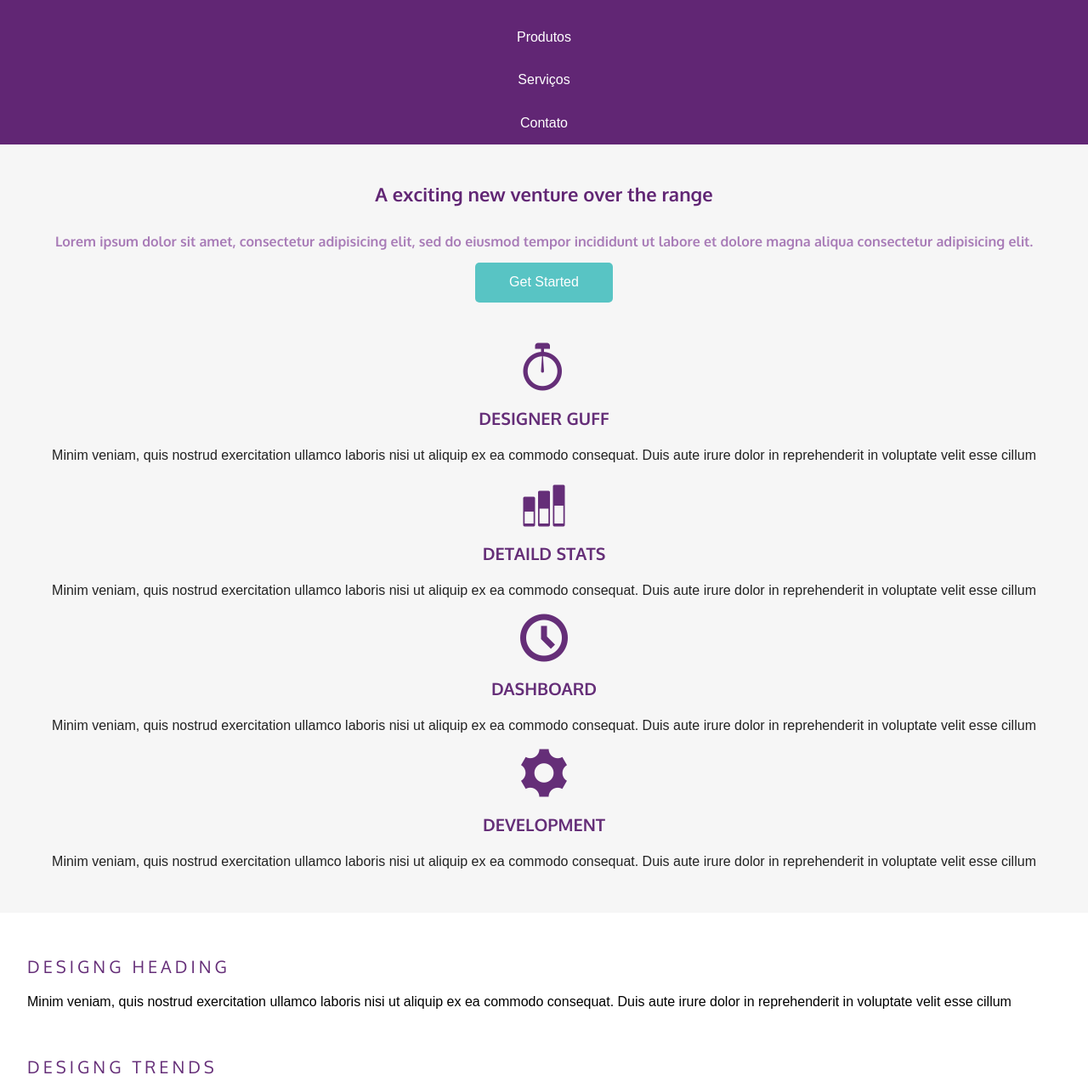
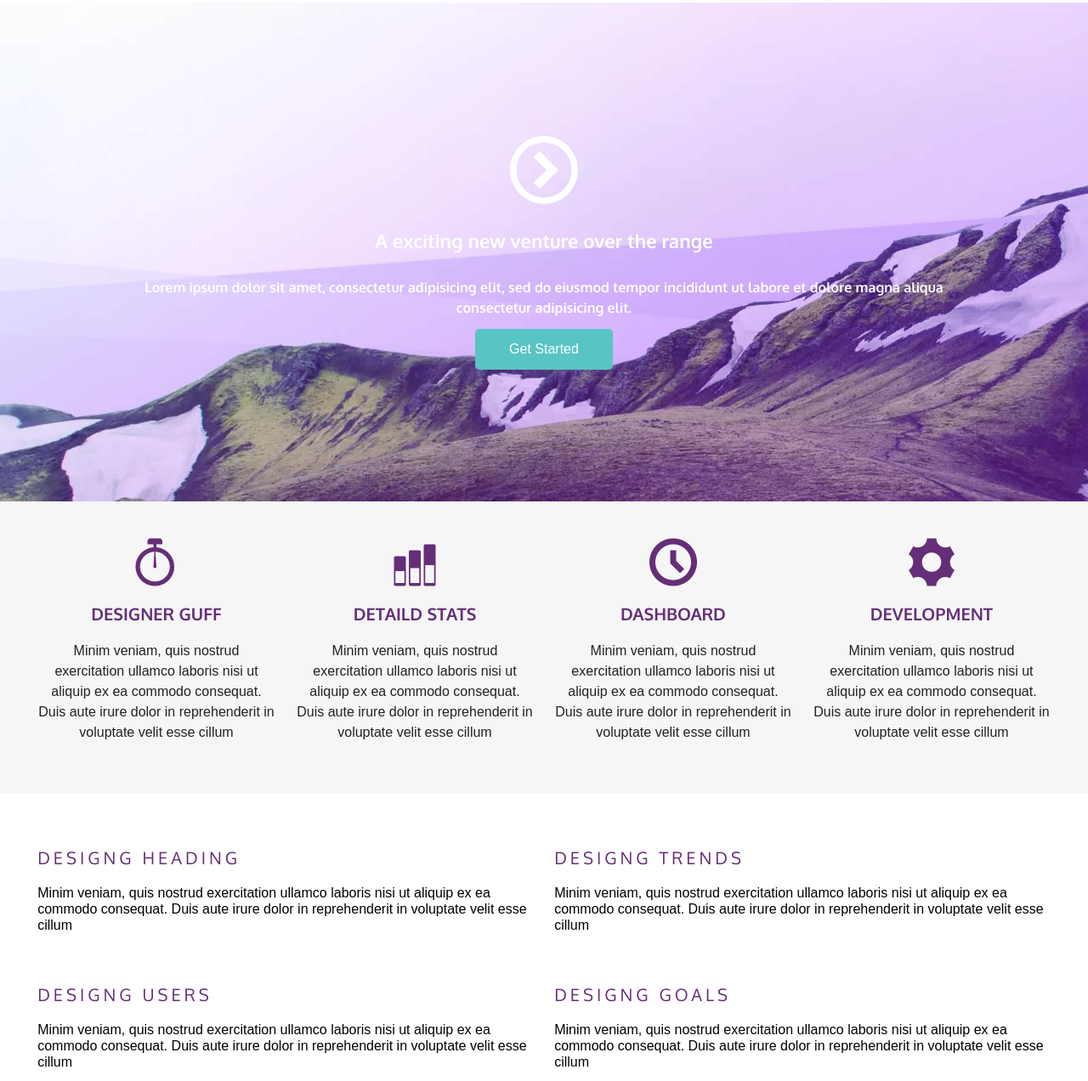
Before and after one commit to Ledger-D/Projeto_responsivo, a plain HTML site: page index.html in a window 1280 px wide. Shown: the part 115-1387 px from the top of the page at 85% size. Drawn offline with Linux system fonts and the light colour scheme; files whose address does not match are found by name.

Commit message:
fim do projeto

```diff
--- a/css/main.css
+++ b/css/main.css
@@ -2,13 +2,30 @@
 html{
     font-family: sans-serif;
 }
+.clear::after{
+content: " ";
+  clear: both;
+  display: block;
+}
+.icon-play{
+    height: 5em;
+display: none;}
+.icon-play img{
+    max-width: 100%;
+max-height: 100%;
+}
+
+
+
 h1, h2, h3, h4, h5, h6{
     font-family: "Oxygen";
 }
 a,ul{text-decoration: none;
 list-style: none;
 }
+
 .button{
+
     display: inline-block;
     padding: .9em 2.5em;
     background: #58c4c4;
@@ -104,7 +121,7 @@ list-style: none;
 
 
 .hidden{
-    display: inline-block;
+    display: block;
     overflow: hidden;
     height:0;
     width: 0;
@@ -115,19 +132,119 @@ list-style: none;
 .footer{color: white;
 background-color:rgba(28, 28, 37, 0.603);
 text-align:center;
-
+padding-bottom: 1.2em;
 }
 .footer-menushare li {box-sizing: border-box;
     display: inline-block;
     padding: 1.2em;
 
+
 }
 
 .footer  a{color: inherit;
 font-size: 1.5em;}
+
 .footer-menushare{
     background-color: rgba(28, 28, 37, 0.664);
     text-align:center ;
     color: inherit;
     font-weight: normal;
 }
+
+@media screen and (min-width: 48.75em){
+   .icon-play{display:block}
+
+   .top-header{margin: 0%;
+       padding:0;
+       text-align: left;
+        box-sizing: border-box;
+    }
+    .top-header-logo{transform: translateY(2em);
+    box-sizing: border-box;
+    padding: 0;
+    margin: 0;
+        }
+   .top-nav{
+    box-sizing: border-box;
+    background:transparent;
+    text-align: end ;
+        }
+    .top-nav li {display: inline-block;
+    }
+    .top-nav a  {color:#521a66;
+    font-weight: bold;
+
+    }
+    .top-nav a:hover{
+        background-color:#521a6663 ;
+    }
+
+
+
+    .top-content{
+        background: #521a66;
+        color:white;
+    }
+
+    .top-content-title,.top-content-subtitle{
+
+    color: white;
+    }
+
+
+
+
+
+
+    .col-1{display: inline-block;
+        width: 44%;
+        margin:3%;
+        float: left;
+        }
+
+    .main-content-article .button{float:right}
+}
+@media screen and (min-width: 62.5em){
+
+    .top-content{padding-top: 15em ;
+    background: #521a66 url(../images/bg_topo_1198x670.jpg);
+    height: 17em;}
+@media screen and (min-width:74em){
+
+    .top-content{
+        background-image: url(../images/bg_topo_1600x1374.jpg );
+     padding:9.85em 10em;
+     background-position: center top;
+    }
+.col-1{width: 23%;
+margin: 1%;}
+.col-2{width: 48%;
+margin: 1%;
+float: left;}
+.main-content-article .button{
+    float:none;
+}
+
+
+
+
+}
+
+
+
+
+
+
+
+
+
+
+
+
+
+
+
+
+
+
+}
--- a/index.html
+++ b/index.html
@@ -1,6 +1,7 @@
 <!doctype html>
 <html lang="pt-br">
 <head>
+    <meta name="viewport" content="width=device-width, initial-scale=1.0">
     <meta charset="utf-8">
     <title>Responsivo</title>
     <link href='http://fonts.googleapis.com/css?family=Oxygen:400,300,700' rel='stylesheet' type='text/css'>
@@ -15,7 +16,7 @@
 
     <header class="top-header">
 
-        <img src="images/logo_mob.svg" alt="logotipo range Hotels" class="top-header-logo">
+        <img src="images/logo_mob.svg" alt="logotipo range Hotels clear" class="top-header-logo">
 
         <nav class="top-nav">
             <ul>
@@ -29,58 +30,69 @@
     </header>
 
     <section class="top-content">
+        <div class="icon-play">
+            <img src="images/icon_play.svg" alt="">
+        </div>
         <h1 class="top-content-title">A exciting new venture over the range</h1>
         <h2 class="top-content-subtitle">Lorem ipsum dolor sit amet, consectetur adipisicing elit, sed do eiusmod tempor incididunt ut labore et dolore magna aliqua consectetur adipisicing elit.</h2>
         <a href="#" class="button">Get Started </a>
     </section>
 
-    <section class="middle-content">
-        <article>
+    <section class="middle-content clear row-1">
+
+        <article class="col-1">
             <span class="icon-stopwatch"></span>
             <h3 class="middle-content-title">Designer Guff</h3>
             <p>Minim veniam, quis nostrud exercitation ullamco laboris nisi ut aliquip ex ea commodo consequat. Duis aute irure dolor in reprehenderit in voluptate velit esse cillum</p>
+
         </article>
 
-        <article>
-            <span class="icon-stats-bars2"></span>
+        <article class="col-1">
+
+                <span class="icon-stats-bars2"></span>
             <h3 class="middle-content-title">Detaild Stats</h3>
             <p>Minim veniam, quis nostrud exercitation ullamco laboris nisi ut aliquip ex ea commodo consequat. Duis aute irure dolor in reprehenderit in voluptate velit esse cillum</p>
         </article>
 
-        <article>
+
+        <article class="col-1">
+
             <span class="icon-clock"></span>
             <h3 class="middle-content-title">Dashboard</h3>
             <p>Minim veniam, quis nostrud exercitation ullamco laboris nisi ut aliquip ex ea commodo consequat. Duis aute irure dolor in reprehenderit in voluptate velit esse cillum</p>
-        </article>
+        </article >
 
-        <article>
+
+        <article class="col-1">
+
             <span class="icon-cog"></span>
             <h3 class="middle-content-title">Development</h3>
             <p>Minim veniam, quis nostrud exercitation ullamco laboris nisi ut aliquip ex ea commodo consequat. Duis aute irure dolor in reprehenderit in voluptate velit esse cillum</p>
         </article>
 
+
     </section>
 
-    <section class="main-content">
+    <section class="main-content clear">
 
-        <article class="main-content-article">
+        <article class="main-content-article  col-2">
             <h3 class="main-content-title">Designg Heading</h3>
             <p>Minim veniam, quis nostrud exercitation ullamco laboris nisi ut aliquip ex ea commodo consequat. Duis aute irure dolor in reprehenderit in voluptate velit esse cillum</p>
         </article>
 
-        <article class="main-content-article">
+        <article class="main-content-article col-2 ">
             <h3 class="main-content-title">Designg Trends</h3>
             <p>Minim veniam, quis nostrud exercitation ullamco laboris nisi ut aliquip ex ea commodo consequat. Duis aute irure dolor in reprehenderit in voluptate velit esse cillum</p>
         </article>
 
-        <article class="main-content-article">
+        <article class="main-content-article clear col-2">
             <h3 class="main-content-title">Designg Users</h3>
             <p>Minim veniam, quis nostrud exercitation ullamco laboris nisi ut aliquip ex ea commodo consequat. Duis aute irure dolor in reprehenderit in voluptate velit esse cillum</p>
 
             <a href="#" class="button">Get Started </a>
         </article>
 
-        <article class="main-content-article">
+        <article class="main-content-article clear col-2">
             <h3 class="main-content-title">Designg Goals</h3>
             <p>Minim veniam, quis nostrud exercitation ullamco laboris nisi ut aliquip ex ea commodo consequat. Duis aute irure dolor in reprehenderit in voluptate velit esse cillum</p>
 
```
